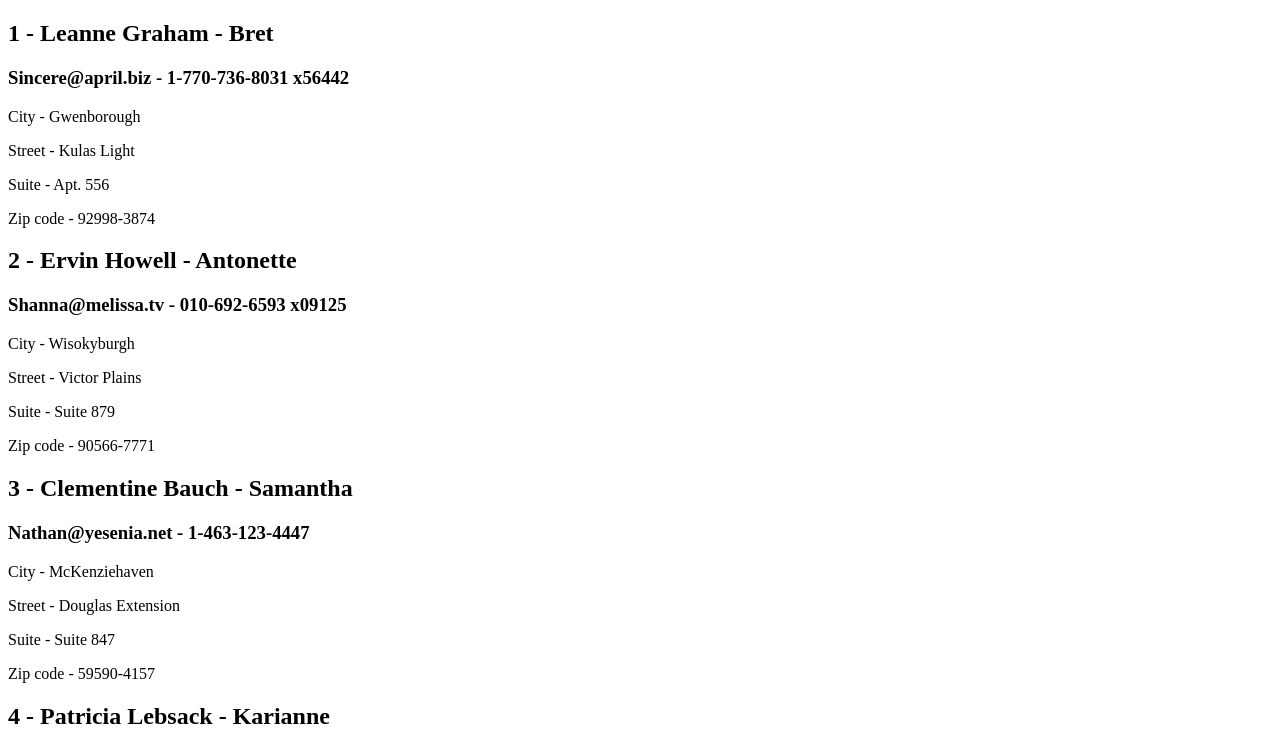
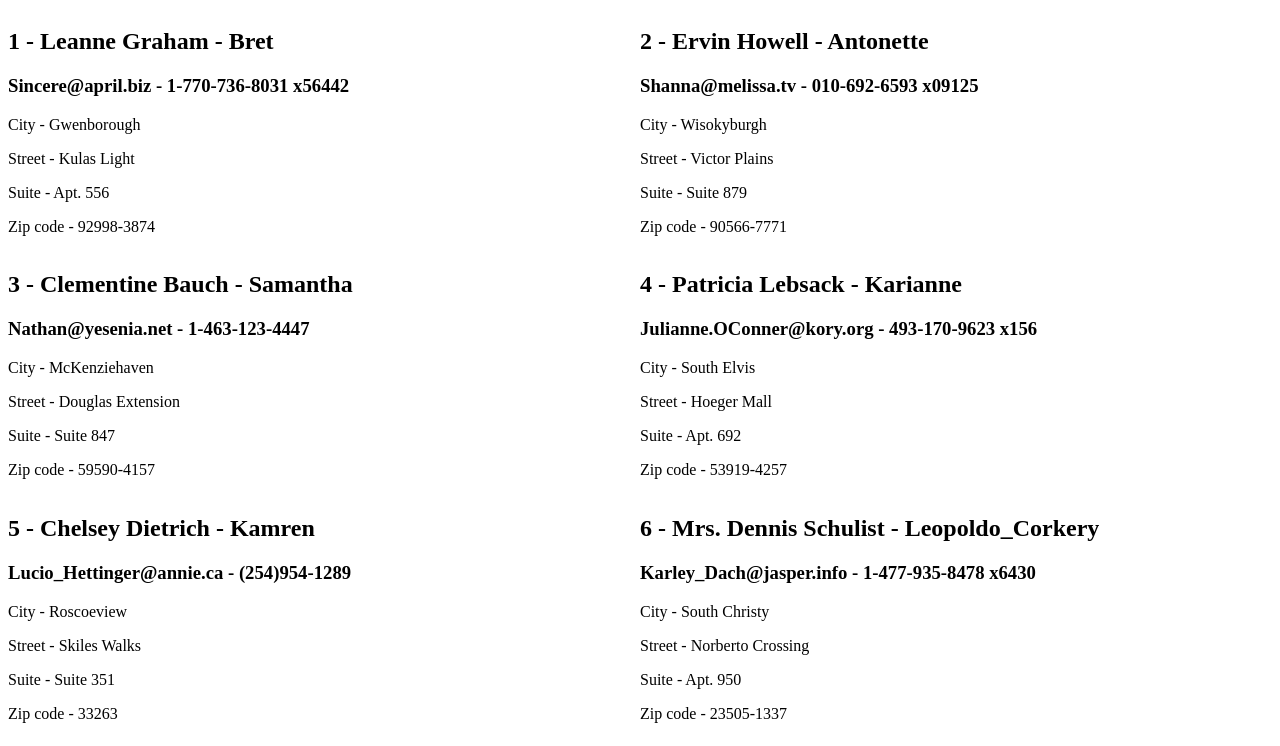
Before and after one commit to grabynsky/JS-HW-3, a plain HTML site: page additional-2.html in a window 1280 px wide. Shown: the top 746 px of the page. Drawn offline with Linux system fonts and the light colour scheme.

Commit message:
add additional-2

```diff
--- a/additional-2.html
+++ b/additional-2.html
@@ -6,6 +6,12 @@
 				content="width=device-width, user-scalable=no, initial-scale=1.0, maximum-scale=1.0, minimum-scale=1.0">
 	<meta http-equiv="X-UA-Compatible" content="ie=edge">
 	<title>Document</title>
+	<style>
+		body{
+				display: grid;
+        grid-template-columns: repeat(2, 1fr);
+		}
+	</style>
 </head>
 <body>
 <script src="additional-2.js"></script>
```
